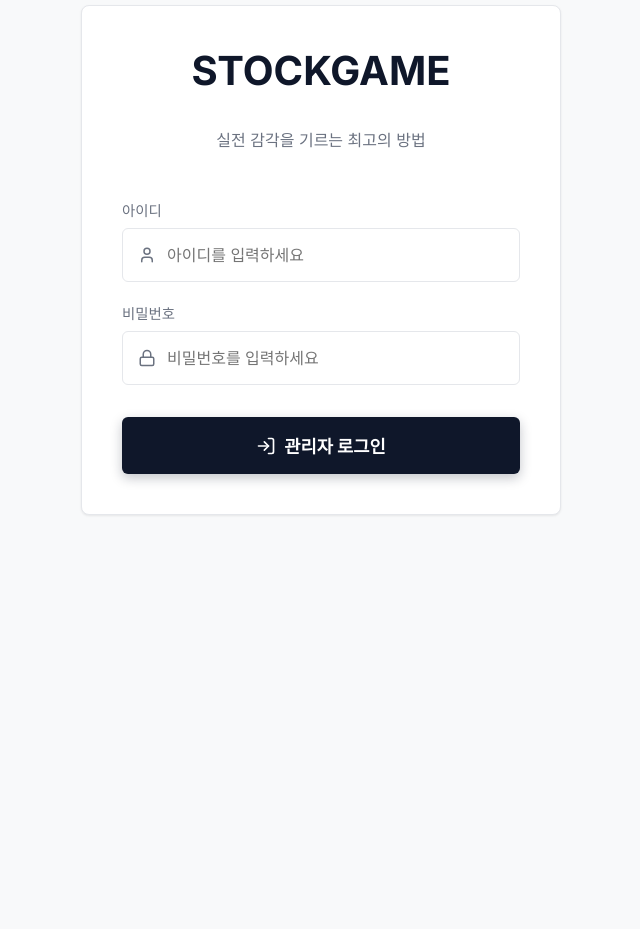
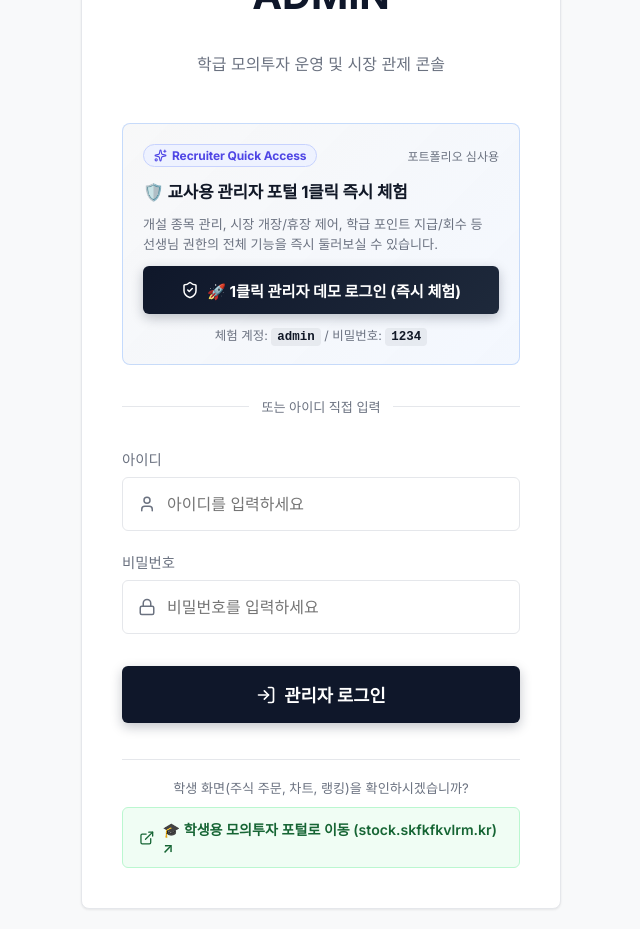
Before and after one commit to skfkfkvlrm/stockGame-admin-react, a React (Vite) app: page /login in a window 1280 px wide. Shown: the part 140-1069 px from the top of the page, without its empty margins (319-959 px from the left). Before the commit the page ends 800 px from the top, so only its background shows below. Built offline with nearby package versions, Linux system fonts and the light colour scheme.

Commit message:
feat(auth): add 1-click admin demo login card and student portal cross-link

```diff
--- a/src/features/auth/components/Login.css
+++ b/src/features/auth/components/Login.css
@@ -147,6 +147,165 @@
     color: var(--accent-primary);
 }
 
+/* Recruiter 1-Click Demo Login Card */
+.demo-login-card {
+    background: linear-gradient(135deg, rgba(15, 23, 42, 0.03) 0%, rgba(59, 130, 246, 0.06) 100%);
+    border: 1px solid rgba(59, 130, 246, 0.25);
+    border-radius: var(--border-radius-lg);
+    padding: 20px;
+    display: flex;
+    flex-direction: column;
+    gap: 12px;
+}
+
+.demo-badge-row {
+    display: flex;
+    align-items: center;
+    justify-content: space-between;
+}
+
+.demo-badge {
+    display: inline-flex;
+    align-items: center;
+    gap: 5px;
+    padding: 3px 10px;
+    border-radius: 9999px;
+    font-size: 0.75rem;
+    font-weight: 700;
+    background: #EEF2FF;
+    color: #4F46E5;
+    border: 1px solid #C7D2FE;
+    letter-spacing: -0.01em;
+}
+
+.demo-badge-sub {
+    font-size: 0.75rem;
+    color: var(--text-muted);
+    font-weight: 500;
+}
+
+.demo-title {
+    font-size: 1.05rem;
+    font-weight: 700;
+    color: var(--text-main);
+    margin: 0;
+}
+
+.demo-desc {
+    font-size: 0.82rem;
+    color: var(--text-muted);
+    line-height: 1.5;
+    margin: 0;
+}
+
+.demo-login-btn {
+    width: 100%;
+    padding: 13px 16px;
+    display: flex;
+    align-items: center;
+    justify-content: center;
+    gap: 8px;
+    background: linear-gradient(135deg, #0F172A 0%, #1E293B 100%);
+    color: #FFFFFF;
+    font-size: 0.95rem;
+    font-weight: 700;
+    border: none;
+    border-radius: var(--border-radius-md);
+    cursor: pointer;
+    box-shadow: 0 4px 12px rgba(15, 23, 42, 0.25);
+    transition: all 0.2s ease;
+}
+
+.demo-login-btn:hover:not(:disabled) {
+    background-color: #1E293B;
+    transform: translateY(-2px);
+    box-shadow: 0 6px 16px rgba(15, 23, 42, 0.35);
+}
+
+.demo-login-btn:disabled {
+    opacity: 0.65;
+    cursor: not-allowed;
+    transform: none;
+}
+
+.demo-account-hint {
+    font-size: 0.78rem;
+    color: var(--text-muted);
+    text-align: center;
+}
+
+.demo-account-hint code {
+    background: rgba(15, 23, 42, 0.06);
+    padding: 2px 6px;
+    border-radius: 4px;
+    font-family: monospace;
+    font-weight: 600;
+    color: var(--text-main);
+}
+
+/* Login Divider */
+.login-divider {
+    display: flex;
+    align-items: center;
+    text-align: center;
+    color: var(--text-muted);
+    font-size: 0.82rem;
+    font-weight: 500;
+}
+
+.login-divider::before,
+.login-divider::after {
+    content: '';
+    flex: 1;
+    border-bottom: 1px solid var(--bg-panel-border);
+}
+
+.login-divider span {
+    padding: 0 12px;
+}
+
+/* Student Portal Cross-link Box */
+.student-portal-link-box {
+    margin-top: 4px;
+    padding-top: 18px;
+    border-top: 1px solid var(--bg-panel-border);
+    display: flex;
+    flex-direction: column;
+    align-items: center;
+    gap: 10px;
+}
+
+.portal-hint {
+    font-size: 0.82rem;
+    color: var(--text-muted);
+    margin: 0;
+}
+
+.student-link-btn {
+    display: inline-flex;
+    align-items: center;
+    justify-content: center;
+    gap: 8px;
+    width: 100%;
+    padding: 11px 16px;
+    background: #F0FDF4;
+    color: #166534;
+    border: 1px solid #BBF7D0;
+    border-radius: var(--border-radius-md);
+    font-size: 0.88rem;
+    font-weight: 600;
+    text-decoration: none;
+    transition: all 0.2s ease;
+}
+
+.student-link-btn:hover {
+    background: #DCFCE7;
+    color: #15803D;
+    text-decoration: none;
+    transform: translateY(-1px);
+    box-shadow: 0 2px 8px rgba(22, 101, 52, 0.15);
+}
+
 @keyframes fadeIn {
     from { opacity: 0; transform: translateY(10px); }
     to { opacity: 1; transform: translateY(0); }
--- a/src/features/auth/components/Login.jsx
+++ b/src/features/auth/components/Login.jsx
@@ -1,6 +1,6 @@
 import React, { useState } from 'react';
 import { useNavigate } from 'react-router-dom';
-import { User, Lock, LogIn } from 'lucide-react';
+import { User, Lock, LogIn, ShieldCheck, ExternalLink, Sparkles } from 'lucide-react';
 import useAuthStore from '../store/useAuthStore';
 import './Login.css';
 
@@ -11,6 +11,7 @@ const Login = () => {
     const [studentId, setStudentId] = useState('');
     const [password, setPassword] = useState('');
     const [errorMessage, setErrorMessage] = useState('');
+    const [isDemoLoading, setIsDemoLoading] = useState(false);
 
     const handleLogin = async (e) => {
         e.preventDefault();
@@ -27,7 +28,7 @@ const Login = () => {
             const isAdmin = role === 'ADMIN' || role === 'MANAGER' || role === 'ROLE_ADMIN' || role === 'ROLE_MANAGER' || role === 'ROLE_TEACHER';
             if (!isAdmin) {
                 localStorage.removeItem('jwt_token');
-                setErrorMessage('관리자(교사) 전용 포털입니다. 학생 계정은 학생용 포털(5173)을 이용해 주세요.');
+                setErrorMessage('관리자(교사) 전용 포털입니다. 학생 계정은 학생용 포털을 이용해 주세요.');
                 return;
             }
             navigate('/', { replace: true });
@@ -36,12 +37,65 @@ const Login = () => {
         }
     };
 
+    const handleDemoAdminLogin = async () => {
+        setIsDemoLoading(true);
+        setErrorMessage('');
+        try {
+            const result = await login('admin', '1234');
+            if (result.success) {
+                const role = result.data?.role;
+                const isAdmin = role === 'ADMIN' || role === 'MANAGER' || role === 'ROLE_ADMIN' || role === 'ROLE_MANAGER' || role === 'ROLE_TEACHER';
+                if (!isAdmin) {
+                    localStorage.removeItem('jwt_token');
+                    setErrorMessage('관리자(교사) 전용 포털입니다. 관리자 권한이 확인되지 않았습니다.');
+                    return;
+                }
+                navigate('/', { replace: true });
+            } else {
+                setErrorMessage(result.message || '관리자 데모 로그인에 실패했습니다.');
+            }
+        } catch (error) {
+            setErrorMessage(error.message || '관리자 데모 로그인 중 오류가 발생했습니다.');
+        } finally {
+            setIsDemoLoading(false);
+        }
+    };
+
     return (
         <div className="login-wrapper">
             <div className="login-container glass-panel">
                 <div className="login-header">
-                    <div className="brand-logo-large">STOCKGAME</div>
-                    <p>실전 감각을 기르는 최고의 방법</p>
+                    <div className="brand-logo-large">📈 STKGAME ADMIN</div>
+                    <p>학급 모의투자 운영 및 시장 관제 콘솔</p>
+                </div>
+
+                {/* Recruiter 1-Click Admin Demo Login Card */}
+                <div className="demo-login-card">
+                    <div className="demo-badge-row">
+                        <span className="demo-badge"><Sparkles size={13} /> Recruiter Quick Access</span>
+                        <span className="demo-badge-sub">포트폴리오 심사용</span>
+                    </div>
+                    <h3 className="demo-title">🛡️ 교사용 관리자 포털 1클릭 즉시 체험</h3>
+                    <p className="demo-desc">
+                        개설 종목 관리, 시장 개장/휴장 제어, 학급 포인트 지급/회수 등<br />
+                        선생님 권한의 전체 기능을 즉시 둘러보실 수 있습니다.
+                    </p>
+                    <button
+                        type="button"
+                        className="demo-login-btn"
+                        onClick={handleDemoAdminLogin}
+                        disabled={isDemoLoading || isLoading}
+                    >
+                        <ShieldCheck size={18} />
+                        <span>{isDemoLoading ? '관리자 권한 인증 중...' : '🚀 1클릭 관리자 데모 로그인 (즉시 체험)'}</span>
+                    </button>
+                    <div className="demo-account-hint">
+                        체험 계정: <code>admin</code> / 비밀번호: <code>1234</code>
+                    </div>
+                </div>
+
+                <div className="login-divider">
+                    <span>또는 아이디 직접 입력</span>
                 </div>
 
                 {errorMessage && <div className="error-msg">{errorMessage}</div>}
@@ -72,10 +126,24 @@ const Login = () => {
                         </div>
                     </div>
 
-                    <button type="submit" className="login-btn" disabled={isLoading}>
+                    <button type="submit" className="login-btn" disabled={isLoading || isDemoLoading}>
                         <LogIn size={20} /> {isLoading ? '로그인 중...' : '관리자 로그인'}
                     </button>
                 </form>
+
+                {/* Student Portal Cross-link */}
+                <div className="student-portal-link-box">
+                    <p className="portal-hint">학생 화면(주식 주문, 차트, 랭킹)을 확인하시겠습니까?</p>
+                    <a
+                        href="https://stock.skfkfkvlrm.kr"
+                        target="_blank"
+                        rel="noopener noreferrer"
+                        className="student-link-btn"
+                    >
+                        <ExternalLink size={16} />
+                        <span>🎓 학생용 모의투자 포털로 이동 (stock.skfkfkvlrm.kr) ↗</span>
+                    </a>
+                </div>
             </div>
         </div>
     );
```
